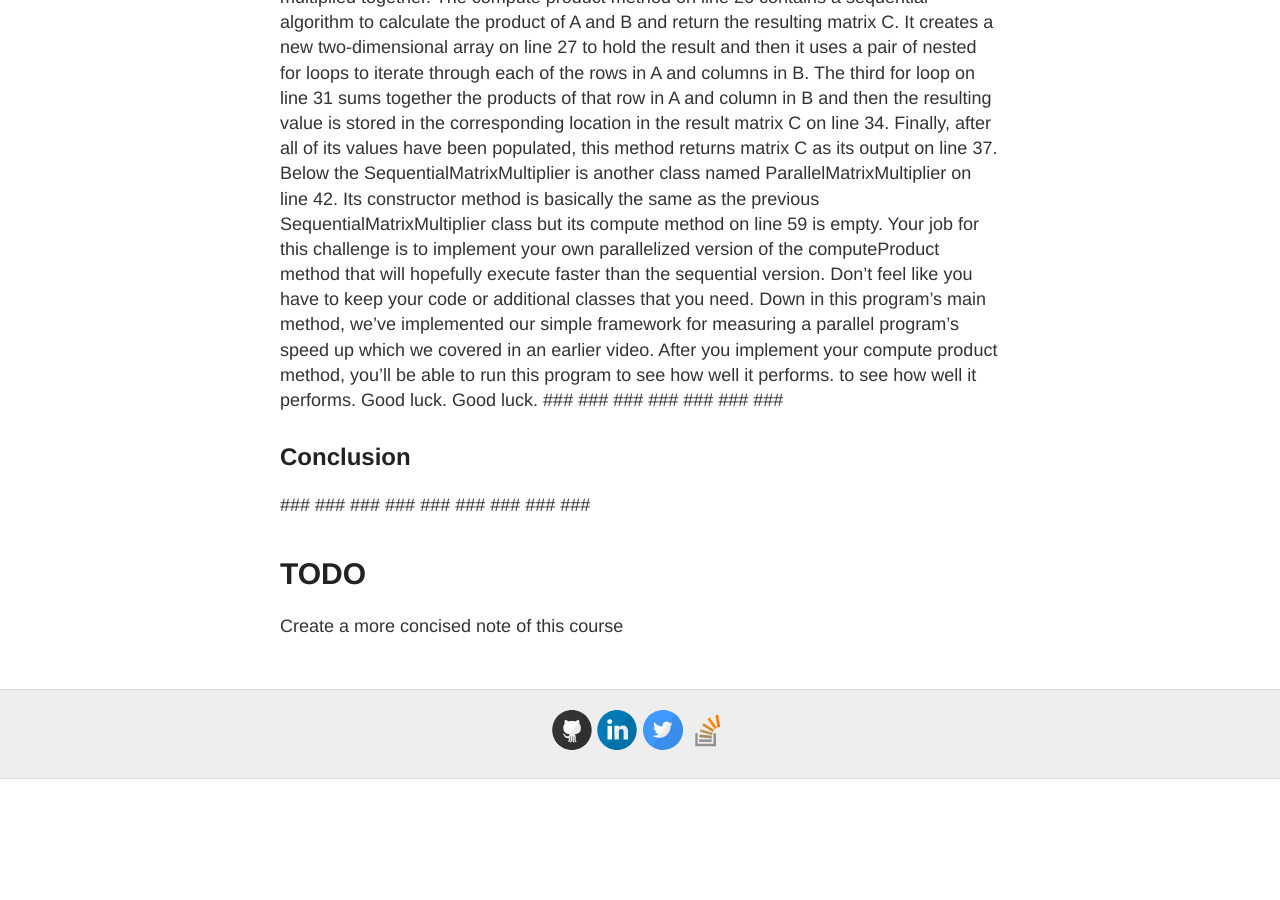
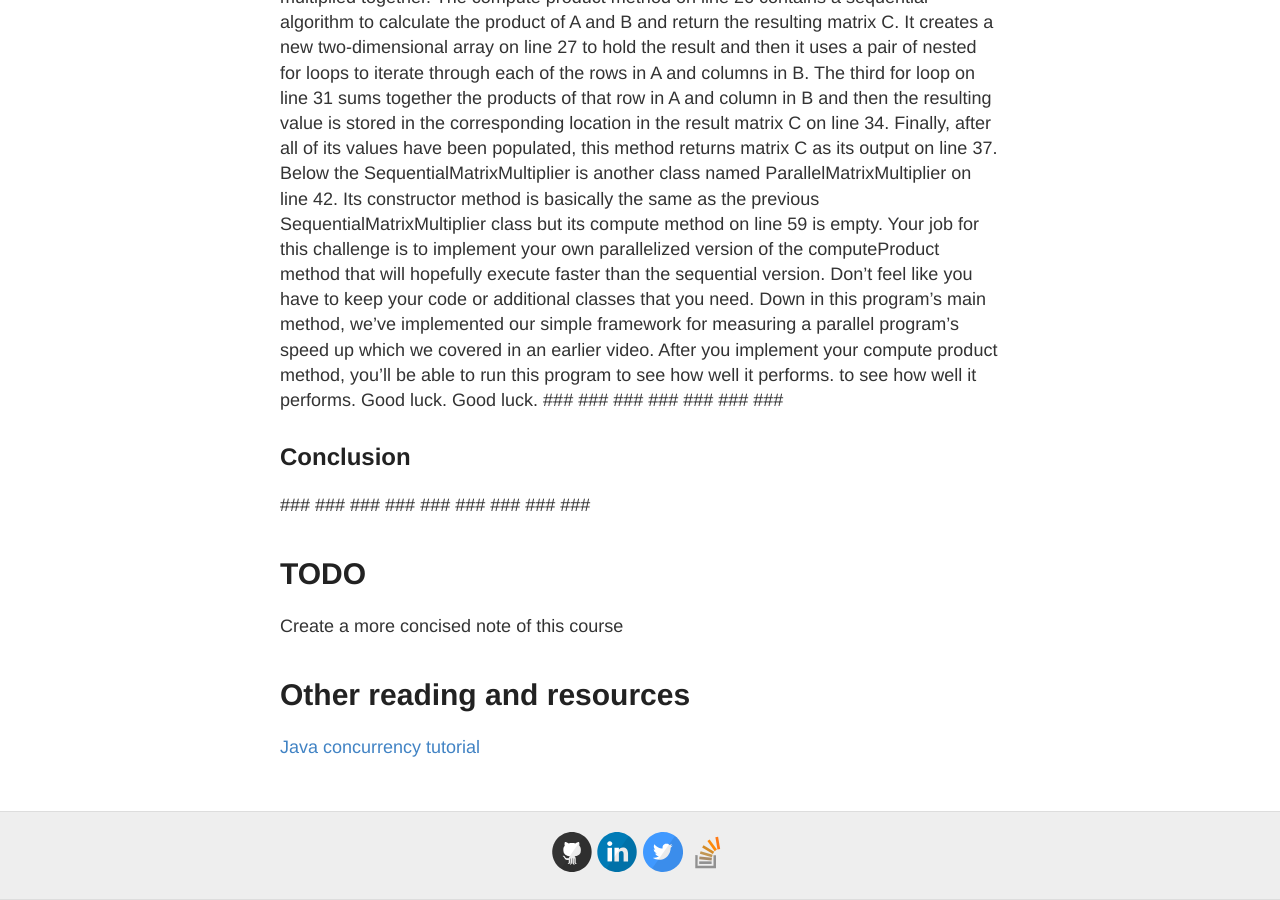
Before and after one commit to KevKeyingLi/KevKeyingLi.github.io, a Jekyll site: the page built from drafts/Parallel and Concurrent Programming with Java/2020-12-16 Parallel and Concurrent Programming with Java.md, in a window 1280 px wide and 900 px high, scrolled down 82120 px. Built offline with Jekyll 4.4.1, drawn with Linux system fonts in a browser that asks for light colours; our own code applies the rules of GitHub Pages for plain Markdown files; before the commit the page ends 82899 px from its top, so only the background shows below that.

Commit message:
Update 2020-12-16 Parallel and Concurrent Programming with Java.md

```diff
--- a/drafts/Parallel and Concurrent Programming with Java/2020-12-16 Parallel and Concurrent Programming with Java.md
+++ b/drafts/Parallel and Concurrent Programming with Java/2020-12-16 Parallel and Concurrent Programming with Java.md
@@ -1889,3 +1889,6 @@ Your goal for this challenge is to design and build a parallel program that calc
 
 # TODO
 Create a more concised note of this course
+
+# Other reading and resources
+[Java concurrency tutorial](https://docs.oracle.com/javase/tutorial/essential/concurrency/index.html)
```
